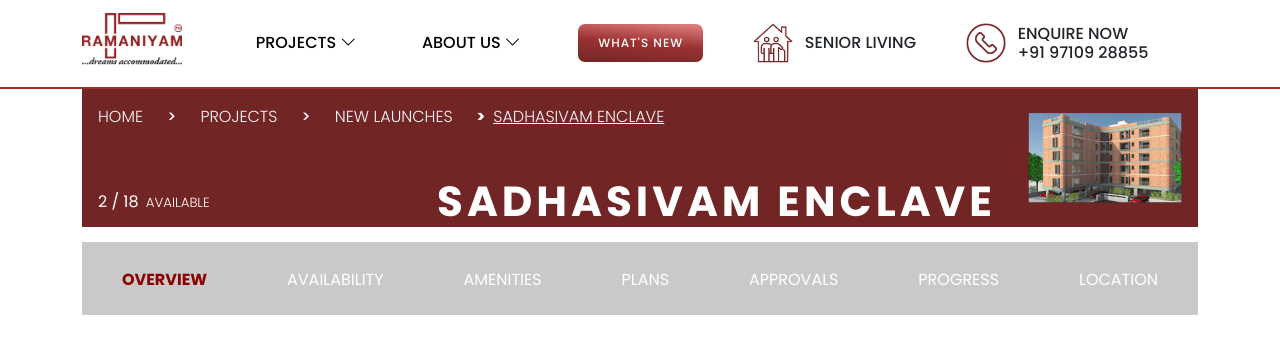
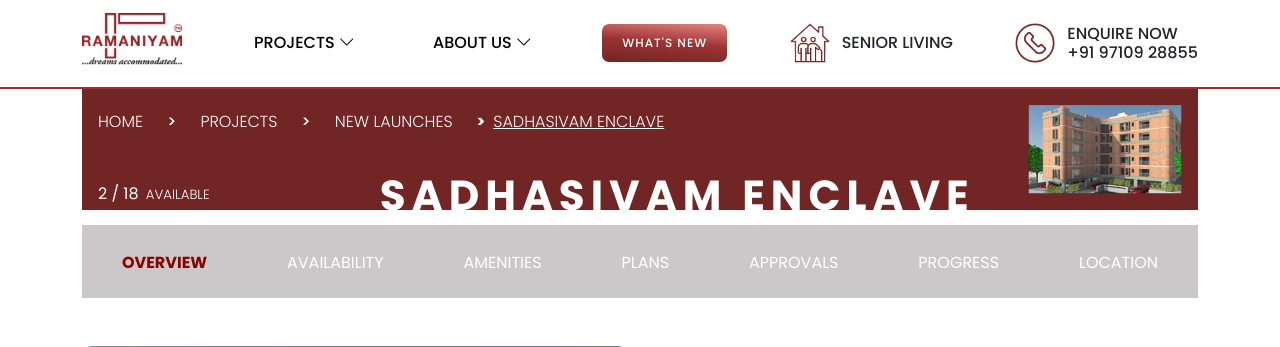
Before and after one commit to balaji1832/Ramaniyam-Website, a PHP site: page /ProjectsDetails.html in a window 1280 px wide. Shown: the top 347 px of the page. Run offline with PHP 8.4, Linux system fonts and the light colour scheme; some web fonts are replaced.

Commit message:
Header-modified

```diff
--- a/Allprojects.html
+++ b/Allprojects.html
@@ -31,8 +31,8 @@
       </button>
 
       <!-- Desktop Navbar -->
-      <div class="collapse navbar-collapse" id="mainNavbar">
-        <ul class="navbar-nav w-100 d-flex justify-content-evenly align-items-center">
+      <div class="collapse navbar-collapse ms-lg-5" id="mainNavbar">
+        <ul class="navbar-nav w-100 d-flex justify-content-between align-items-center">
             <li class="nav-item dropdown dropdown-mega">
            <a class="nav-link d-flex align-items-center" href="#" role="button" data-bs-toggle="dropdown" aria-expanded="false">
                     PROJECTS <i class="bi bi-chevron-down ms-1"></i>
--- a/ProjectDetails.css
+++ b/ProjectDetails.css
@@ -722,3 +722,27 @@ footer {
 .zoomable-thumb {
   cursor: zoom-in;
 }
+
+
+
+@media (min-width:1024px){
+  .SADHASIVAM-Text{
+
+  position: absolute;
+  right: 20%;
+  bottom: -11px;
+  letter-spacing: 6px !important;
+
+}
+}
+@media (min-width:1440px){
+  .SADHASIVAM-Text{
+
+  position: absolute;
+  right: 20%;
+  bottom: -11px;
+  letter-spacing: 9px !important;
+  font-size: 55px !important;
+
+}
+}
--- a/ProjectsDetails.html
+++ b/ProjectsDetails.html
@@ -29,8 +29,8 @@
       </button>
 
       <!-- Desktop Navbar -->
-      <div class="collapse navbar-collapse" id="mainNavbar">
-        <ul class="navbar-nav w-100 d-flex justify-content-evenly align-items-center">
+      <div class="collapse navbar-collapse ms-lg-5" id="mainNavbar">
+        <ul class="navbar-nav w-100 d-flex justify-content-between align-items-center">
             <li class="nav-item dropdown dropdown-mega">
            <a class="nav-link d-flex align-items-center" href="#" role="button" data-bs-toggle="dropdown" aria-expanded="false">
                     PROJECTS <i class="bi bi-chevron-down ms-1"></i>
@@ -240,7 +240,7 @@
 </div>
     <main>
       <section class="first-sticky container">
-  <div class="row align-items-center g-0" style="background-color: #722525">
+  <div class="row align-items-center g-0" style="background-color: #722525;position: relative;">
 
     <!-- Left Content -->
     <div class="col-12 col-lg-10">
@@ -265,7 +265,7 @@
       <!-- Title Row -->
       <div class="top d-flex flex-wrap align-items-center justify-content-between text-center text-lg-start px-3 mt-2">
         <p class="mb-0">2 / 18 <span style="font-size: smaller;font-weight: 300;margin-left: 3px;">AVAILABLE</span> </p>
-        <h1 class="display-4 mb-0">SADHASIVAM ENCLAVE</h1>
+        <h1 class="display-4 mb-0 SADHASIVAM-Text" >SADHASIVAM ENCLAVE</h1>
       </div>
     </div>
 
@@ -560,7 +560,7 @@
       <div class="col-12 col-xl-6">
         <div class="d-flex flex-column flex-md-row align-items-center justify-content-between p-3 h-100 border rounded">
           <div class="text-center text-md-start">
-            <img src="Ramaniyamicons/image 17.png" height="125" alt="">
+            <img src="Ramaniyamimages/Approval-1.png" height="125" alt="">
           </div>
           <div class="ps-md-3 text-center text-md-start flex-grow-1">
             <p class="fw-medium mb-1">Planning Permit #</p>
@@ -570,7 +570,7 @@
           </div>
           <div class="approval-img-wrapper-2 text-center mt-3 mt-md-0">
             <img src="Ramaniyamimages/CMDA Approval Sample 1.png" class="approval-img-2 img-fluid" alt="Planning Permit" />
-            <span class="zoom-icon-2"><i class="bi bi-zoom-in"></i></span>
+            <!-- <span class="zoom-icon-2"><i class="bi bi-zoom-in"></i></span> -->
           </div>
         </div>
       </div>
@@ -579,7 +579,7 @@
       <div class="col-12 col-xl-6">
         <div class="d-flex flex-column flex-md-row align-items-center justify-content-between p-3 h-100 border rounded">
           <div class="text-center text-md-start">
-            <img src="Ramaniyamicons/image 20.png" height="125" alt="">
+            <img src="Ramaniyamimages/Approval-2.png" height="125" alt="">
           </div>
           <div class="ps-md-3 text-center text-md-start flex-grow-1">
             <p class="fw-medium mb-1">Building Permit #</p>
@@ -589,7 +589,7 @@
           </div>
           <div class="approval-img-wrapper-2 text-center mt-3 mt-md-0">
             <img src="Ramaniyamimages/CMDA Approval Sample 2.png" class="approval-img-2 img-fluid" alt="Building Permit" />
-            <span class="zoom-icon-2"><i class="bi bi-zoom-in"></i></span>
+            <!-- <span class="zoom-icon-2"><i class="bi bi-zoom-in"></i></span> -->
           </div>
         </div>
       </div>
@@ -598,7 +598,7 @@
       <div class="col-12 col-xl-6">
         <div class="d-flex flex-column flex-md-row align-items-center justify-content-between p-3 h-100 border rounded">
           <div class="text-center text-md-start">
-            <img src="Ramaniyamicons/image 18.png" height="125" alt="">
+            <img src="Ramaniyamimages/Approval-3.png" height="125" alt="">
           </div>
           <div class="ps-md-3 text-center text-md-start flex-grow-1">
             <p class="fw-medium mb-1">TN RERA Certificate #</p>
@@ -608,7 +608,7 @@
           </div>
           <div class="approval-img-wrapper-2 text-center mt-3 mt-md-0">
             <img src="Ramaniyamimages/CMDA Approval Sample 3.png" class="approval-img-2 img-fluid" alt="TN RERA Certificate" />
-            <span class="zoom-icon-2"><i class="bi bi-zoom-in"></i></span>
+            <!-- <span class="zoom-icon-2"><i class="bi bi-zoom-in"></i></span> -->
           </div>
         </div>
       </div>
@@ -617,7 +617,7 @@
       <div class="col-12 col-xl-6">
         <div class="d-flex flex-column flex-md-row align-items-center justify-content-between p-3 h-100 border rounded">
           <div class="text-center text-md-start">
-            <img src="Ramaniyamicons/image 19.png" height="125" alt="">
+            <img src="Ramaniyamimages/Approval-4.png" height="125" alt="">
           </div>
           <div class="ps-md-3 text-center text-md-start flex-grow-1">
             <p class="fw-medium mb-1">Completion Certificate #</p>
@@ -627,7 +627,7 @@
           </div>
           <div class="approval-img-wrapper-2 text-center mt-3 mt-md-0">
             <img src="Ramaniyamimages/CMDA Approval Sample 4.png" class="approval-img-2 img-fluid" alt="Completion Certificate" />
-            <span class="zoom-icon-2"><i class="bi bi-zoom-in"></i></span>
+            <!-- <span class="zoom-icon-2"><i class="bi bi-zoom-in"></i></span> -->
           </div>
         </div>
       </div>
--- a/Seniorliving.html
+++ b/Seniorliving.html
@@ -29,8 +29,8 @@
       </button>
 
       <!-- Desktop Navbar -->
-      <div class="collapse navbar-collapse" id="mainNavbar">
-        <ul class="navbar-nav w-100 d-flex justify-content-evenly align-items-center">
+      <div class="collapse navbar-collapse ms-lg-5" id="mainNavbar">
+        <ul class="navbar-nav w-100 d-flex justify-content-between align-items-center">
             <li class="nav-item dropdown dropdown-mega">
            <a class="nav-link d-flex align-items-center" href="#" role="button" data-bs-toggle="dropdown" aria-expanded="false">
                     PROJECTS <i class="bi bi-chevron-down ms-1"></i>
@@ -240,7 +240,7 @@
 </div>
 
     <main >
-      <div class="container-fluid">
+      <div class="container">
         <div class="row" >
           <div class="left-section col-12 col-lg-8" >
             <div class="breadcrumb pt-5">
--- a/index.html
+++ b/index.html
@@ -19,7 +19,7 @@
 <body>
 
     <header class="sticky-top">
-  <nav class="navbar navbar-expand-lg py-2">
+  <nav class="navbar navbar-expand-lg py-2 ">
     <div class="container">
       <a class="navbar-brand" href="#">
         <img src="Ramaniyamicons/Ramanaiyamlogo.png" alt="Ramaniyam logo">
@@ -29,8 +29,8 @@
       </button>
 
       <!-- Desktop Navbar -->
-      <div class="collapse navbar-collapse" id="mainNavbar">
-        <ul class="navbar-nav w-100 d-flex justify-content-evenly align-items-center">
+      <div class="collapse navbar-collapse ms-lg-5" id="mainNavbar">
+        <ul class="navbar-nav w-100 d-flex justify-content-between align-items-center">
             <li class="nav-item dropdown dropdown-mega">
            <a class="nav-link d-flex align-items-center" href="#" role="button" data-bs-toggle="dropdown" aria-expanded="false">
                     PROJECTS <i class="bi bi-chevron-down ms-1"></i>
```
Also changed, not shown: Seniorliving.css (+30 -0 lines), Ramaniyamimages/Approval-1.png (added), Ramaniyamimages/Approval-2.png (added), Ramaniyamimages/Approval-3.png (added), Ramaniyamimages/Approval-4.png (added).
